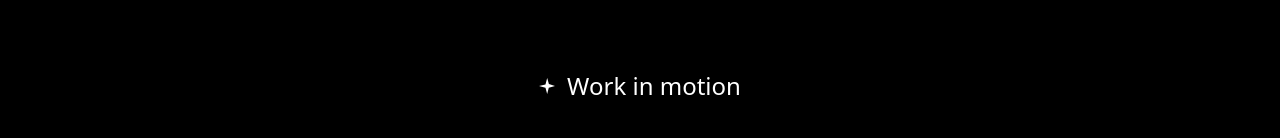
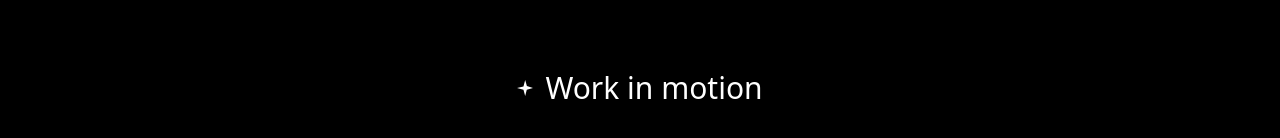
Before and after one commit to vishwajit022/ExoApe, a React (Vite) app: page / in a window 1280 px wide. Shown: the part 6334-6472 px from the top of the page. Built offline with nearby package versions, Linux system fonts and the light colour scheme.

Commit message:
Update Playreel.jsx
Co-Authored-By: Aslam Ahyan <147688822+geniusahyan@users.noreply.github.com>

```diff
--- a/src/components/Playreel.jsx
+++ b/src/components/Playreel.jsx
@@ -18,7 +18,7 @@ function Playreel() {
               data-v-669b4a84=""
             ></path>
           </svg>
-          <h3 className="text-2xl">Work in motion</h3>
+          <h3 className="text-3xl">Work in motion</h3>
 
         </div>
       </div>
```
